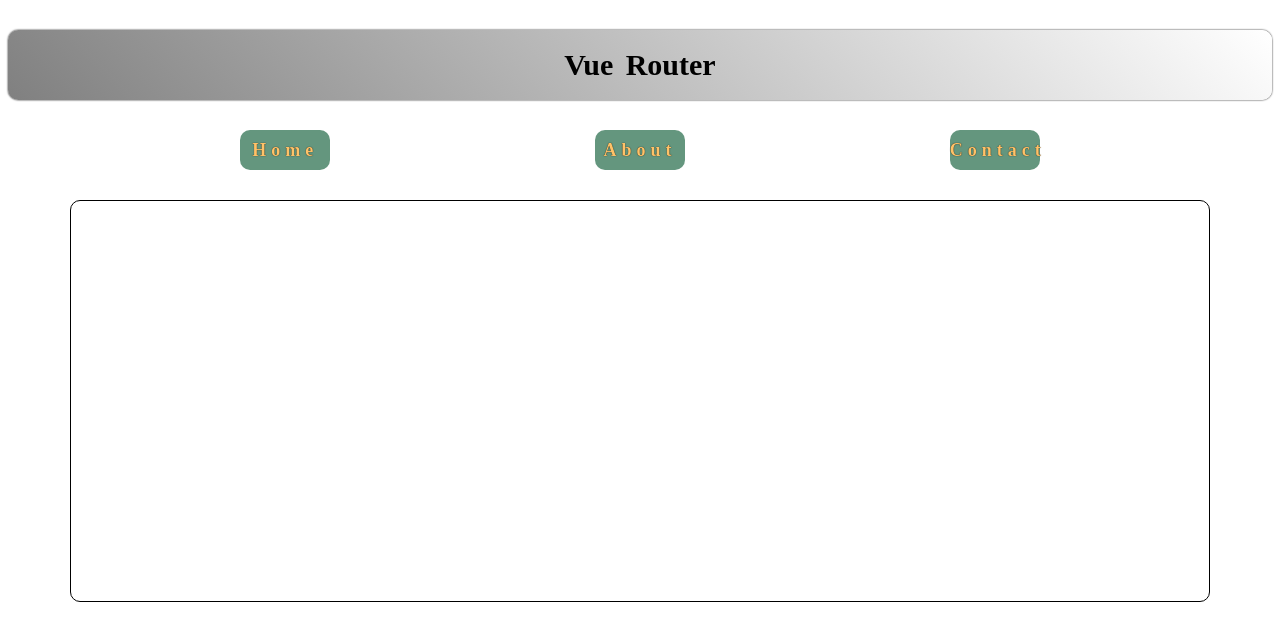
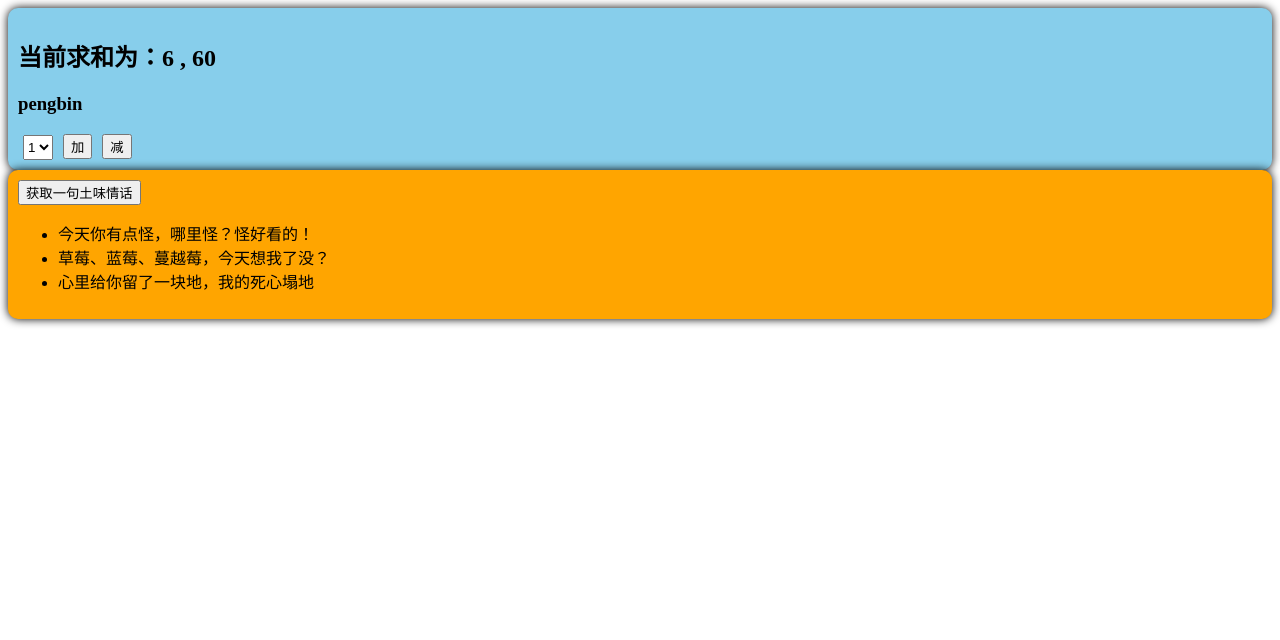
Before and after one commit to pengbin2367/front-study, a Vue app in the folder 10-Vue3/hello-vue3/: page / in a window 1280 px wide. Shown: the top 640 px of the page. Built offline with nearby package versions, Linux system fonts and the light colour scheme.

Commit message:
feat: pinia

```diff
--- a/10-Vue3/hello-vue3/package.json
+++ b/10-Vue3/hello-vue3/package.json
@@ -12,6 +12,8 @@
   },
   "dependencies": {
     "axios": "^1.6.8",
+    "nanoid": "^5.0.7",
+    "pinia": "^2.1.7",
     "vue": "^3.4.21",
     "vue-router": "^4.3.2"
   },
--- a/10-Vue3/hello-vue3/src/App.vue
+++ b/10-Vue3/hello-vue3/src/App.vue
@@ -1,63 +1,15 @@
 <template>
   <div class="app">
-    <h2 class="title">Vue Router</h2>
-    <div class="nav">
-      <RouterLink to="/home" class="active">Home</RouterLink>
-      <RouterLink :to="{name: 'About'}" class="active">About</RouterLink>
-      <RouterLink :to="{path: '/contact'}" class="active">Contact</RouterLink>
-    </div>
-    <div class="content">
-      <RouterView></RouterView>
-    </div>
+    <Count />
+    <LoveTalk />
   </div>
 </template>
 
 <script lang="ts" setup name="App">
-  import {RouterView, RouterLink} from "vue-router";
+import Count from "@/components/Count.vue";
+import LoveTalk from "@/components/LoveTalk.vue";
 </script>
 
 <style scoped>
-.title {
-  text-align: center;
-  word-spacing: 5px;
-  margin: 30px 0;
-  height: 70px;
-  line-height: 70px;
-  background-image: linear-gradient(45deg, gray, white);
-  border-radius: 10px;
-  box-shadow: 0 0 2px;
-  font-size: 30px;
-}
-.nav {
-  display: flex;
-  justify-content: space-around;
-  margin: 0 100px;
-}
-.nav a {
-  display: block;
-  text-align: center;
-  width: 90px;
-  height: 40px;
-  line-height: 40px;
-  border-radius: 10px;
-  background-color: gray;
-  text-decoration: none;
-  color: white;
-  font-size: 18px;
-  letter-spacing: 5px;
-}
-.nav a.active {
-  background-color: #64967E;
-  color: #ffc268;
-  font-weight: 900;
-  text-shadow: 0 0 1px black;
-}
-.content {
-  margin: 30px auto 0;
-  border-radius: 10px;
-  width: 90%;
-  height: 400px;
-  border: 1px solid;
-}
 
 </style>
--- /dev/null
+++ b/10-Vue3/hello-vue3/src/components/Count.vue
@@ -0,0 +1,49 @@
+<template>
+  <div class="count">
+    <h2>当前求和为：{{ sum }} , {{bigSum}}</h2>
+    <h3>{{name}}</h3>
+    <select v-model.number="n">
+      <option value="1">1</option>
+      <option value="2">2</option>
+      <option value="3">3</option>
+    </select>
+    <button @click="add">加</button>
+    <button @click="minus">减</button>
+  </div>
+</template>
+
+<script setup lang="ts" name="Count">
+import { ref } from "vue";
+import {storeToRefs} from "pinia";
+import {useCountStore} from "@/store/count";
+
+const countStore = useCountStore();
+const {sum, name, bigSum} = storeToRefs(countStore);
+// 数据
+let n = ref(1) // 用户选择的数字
+
+// 方法
+function add(){
+  // countStore.$patch({
+  //   sum: 666,
+  //   name: 'qingke'
+  // })
+  countStore.increment(n.value)
+}
+function minus(){
+  countStore.sum -= n.value
+}
+</script>
+
+<style scoped>
+.count {
+  background-color: skyblue;
+  padding: 10px;
+  border-radius: 10px;
+  box-shadow: 0 0 10px;
+}
+select,button {
+  margin: 0 5px;
+  height: 25px;
+}
+</style>
--- /dev/null
+++ b/10-Vue3/hello-vue3/src/components/LoveTalk.vue
@@ -0,0 +1,34 @@
+<template>
+  <div class="talk">
+    <button @click="getLoveTalk">获取一句土味情话</button>
+    <ul>
+      <li v-for="talk in talkList" :key="talk.id">{{talk.title}}</li>
+    </ul>
+  </div>
+</template>
+
+<script setup lang="ts" name="LoveTalk">
+import {useTalkStore} from "@/store/loveTalk";
+import {storeToRefs} from "pinia";
+// 数据
+const talkStore = useTalkStore();
+const {talkList} = storeToRefs(talkStore)
+
+function getLoveTalk() {
+  talkStore.getLoveTalk()
+}
+
+talkStore.$subscribe((mutation, state) => {
+  localStorage.setItem('talkList', JSON.stringify(state.talkList))
+})
+
+</script>
+
+<style scoped>
+.talk {
+  background-color: orange;
+  padding: 10px;
+  border-radius: 10px;
+  box-shadow: 0 0 10px;
+}
+</style>
--- a/10-Vue3/hello-vue3/src/main.ts
+++ b/10-Vue3/hello-vue3/src/main.ts
@@ -1,7 +1,10 @@
 import { createApp } from 'vue'
 import App from './App.vue'
 import router from './router'
+import {createPinia} from 'pinia'
 
 const app = createApp(App)
+const pinia = createPinia();
 app.use(router)
+app.use(pinia)
 app.mount('#app')
--- /dev/null
+++ b/10-Vue3/hello-vue3/src/store/count.ts
@@ -0,0 +1,20 @@
+import {defineStore} from "pinia";
+
+export const useCountStore = defineStore("count", {
+    actions: {
+      increment(value: number) {
+          this.sum += value;
+      }
+    },
+    state() {
+        return {
+            sum: 6,
+            name: 'pengbin'
+        }
+    },
+    getters: {
+        bigSum(state) {
+            return state.sum * 10
+        }
+    }
+})
--- /dev/null
+++ b/10-Vue3/hello-vue3/src/store/loveTalk.ts
@@ -0,0 +1,29 @@
+import {defineStore} from "pinia";
+import axios from "axios";
+import {nanoid} from "nanoid";
+import {reactive} from "vue";
+
+export const useTalkStore = defineStore('talk', () => {
+    const talkList = reactive(JSON.parse(localStorage.getItem("talkList") as string) || [
+                {id:'ftrfasdf01',title:'今天你有点怪，哪里怪？怪好看的！'},
+                {id:'ftrfasdf02',title:'草莓、蓝莓、蔓越莓，今天想我了没？'},
+                {id:'ftrfasdf03',title:'心里给你留了一块地，我的死心塌地'}
+    ] )
+    async function getLoveTalk(){
+        // 发请求，下面这行的写法是：连续解构赋值+重命名
+        let {data:{content:title}} = await axios.get('https://api.uomg.com/api/rand.qinghua?format=json')
+        // 把请求回来的字符串，包装成一个对象
+        let obj = {id:nanoid(),title}
+        // 放到数组中
+        talkList.unshift(obj)
+    }
+    return { talkList, getLoveTalk }
+})
+
+// export const useTalkStore = defineStore("talk", {
+//     state() {
+//         return {
+//             talkList:
+//         }
+//     },
+// })
```
Also changed, not shown: 1 other file (tests, documents, lock files or other folders).
